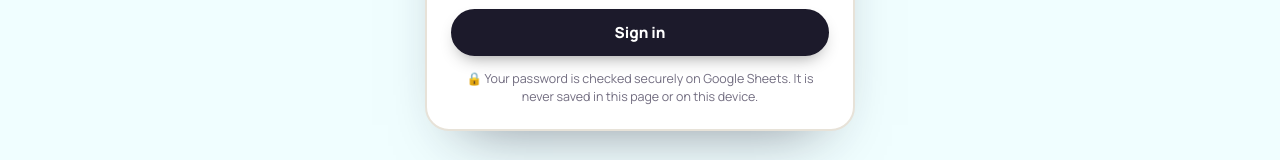
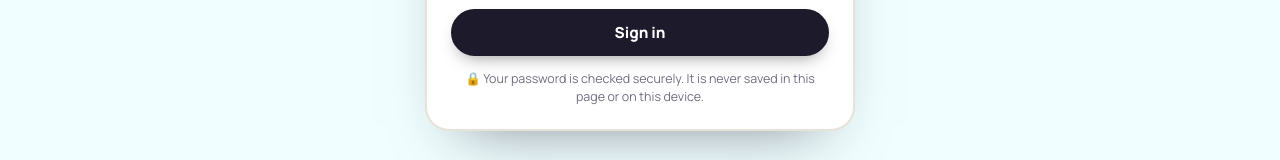
Before and after one commit to SBR220/Bankers-Alliance, a plain HTML site: page index.html in a window 1280 px wide. Shown: the part 542-702 px from the top of the page. Drawn offline with nearby package versions, Linux system fonts and the light colour scheme.

Commit message:
Remove specific mention of Google Sheets in password message

```diff
--- a/index.html
+++ b/index.html
@@ -763,7 +763,7 @@ function viewLogin(msg){
       <label class="chk"><input type="checkbox" id="liRem" checked> Remember my ID on this device</label>
       <div class="err" id="liErr" role="alert">${esc(msg || "")}</div>
       <button class="btn primary wide" id="liBtn" type="submit">Sign in</button>
-      <p class="fine">🔒 Your password is checked securely on Google Sheets. It is never saved in this page or on this device.</p>
+      <p class="fine">🔒 Your password is checked securely. It is never saved in this page or on this device.</p>
     </form></div>`;
   const f = remembered ? $("#liPw") : $("#liId"); if(f && f.focus) f.focus();
 }
```
